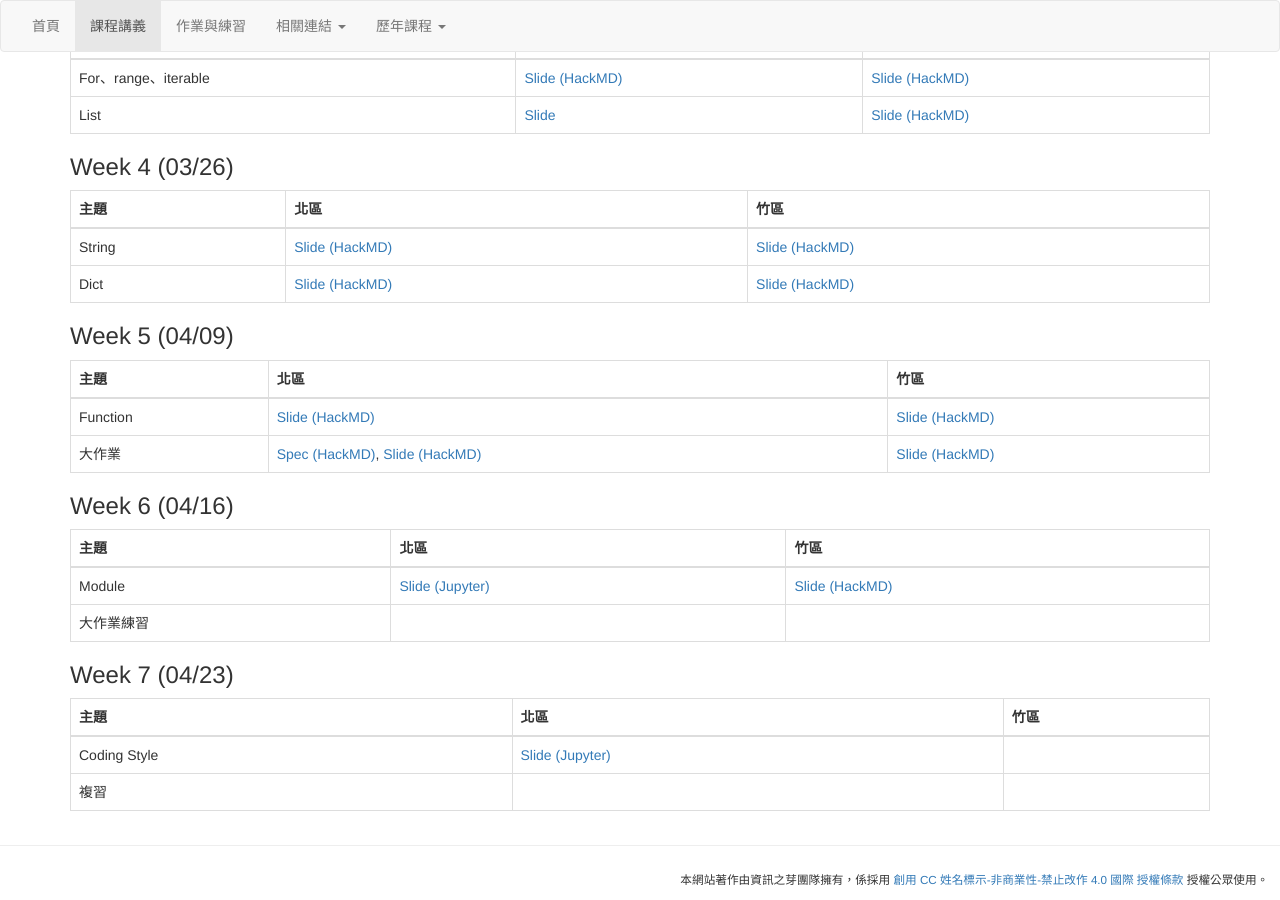
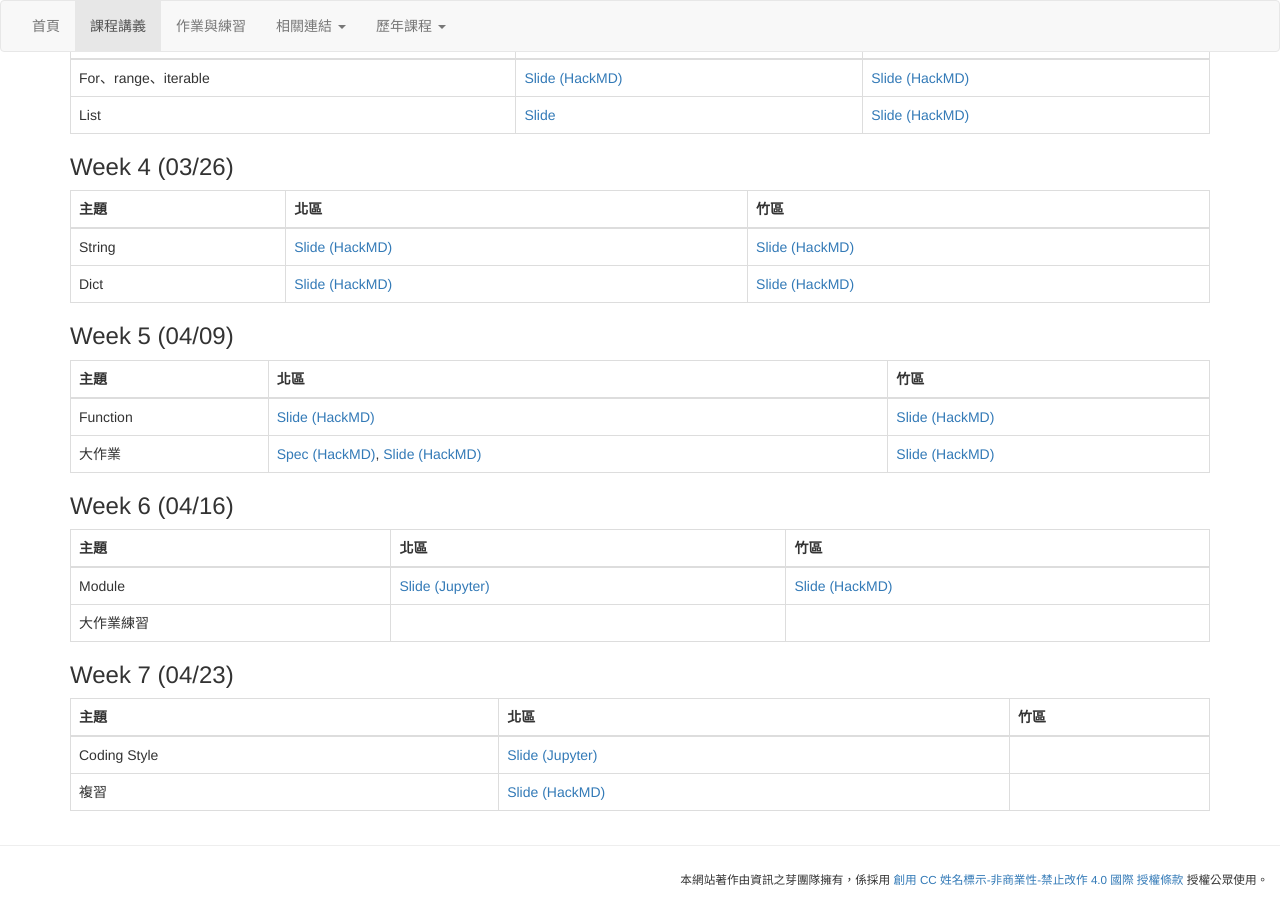
Before and after one commit to tw-csie-sprout/py2023, a Jekyll site: the page built from slides.md, in a window 1280 px wide and 900 px high, scrolled down 683 px. Built offline with Jekyll 4.4.1, drawn with Linux system fonts in a browser that asks for light colours.

Commit message:
Update slides.md

```diff
--- a/slides.md
+++ b/slides.md
@@ -65,4 +65,4 @@ title: "課程講義"
 | 主題 | 北區 | 竹區 |
 | --- | --- | --- |
 | Coding Style | [Slide (Jupyter)](https://namwoam.github.io/sprout-material/py2023-taipei-coding_style/slide.slides.html#/) |  |
-| 複習 | | |
+| 複習 |[Slide (HackMD)](https://hackmd.io/@YuKai0928/BJ3kX5nai#/) | |
```
